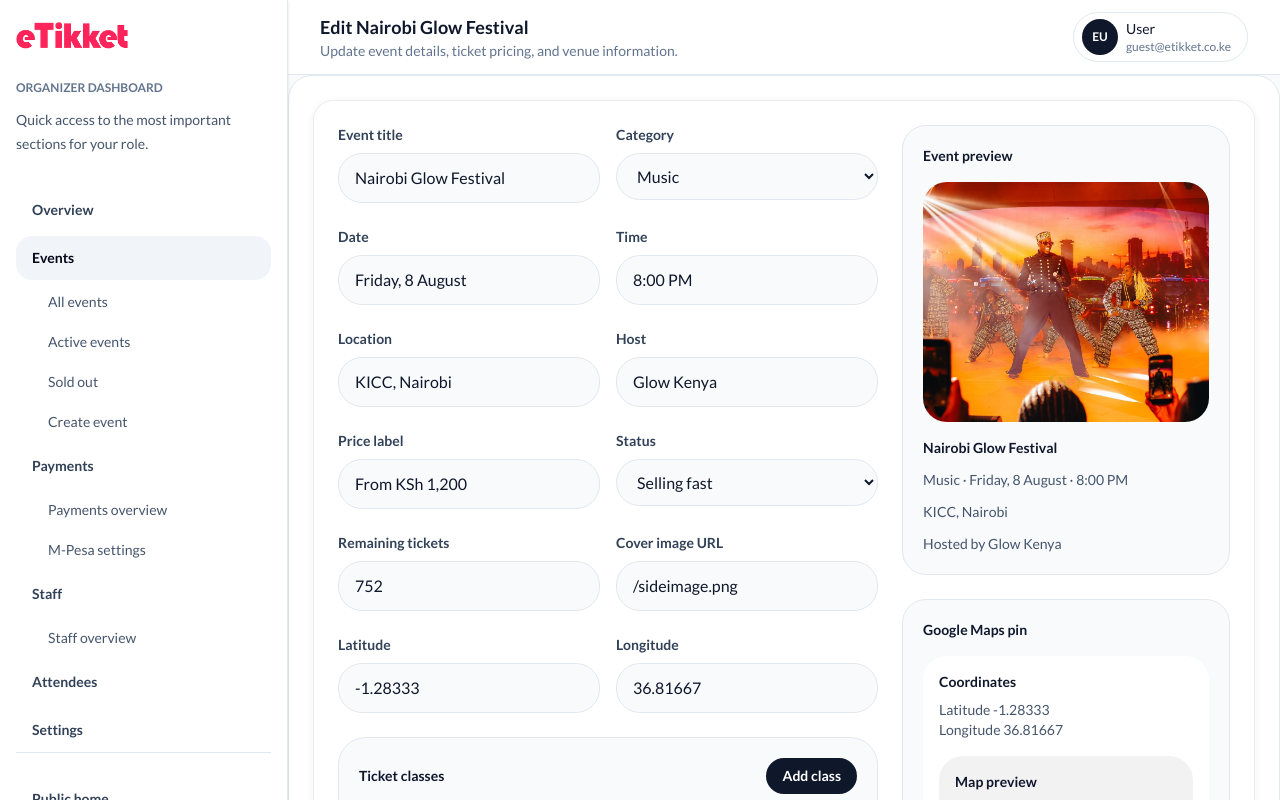
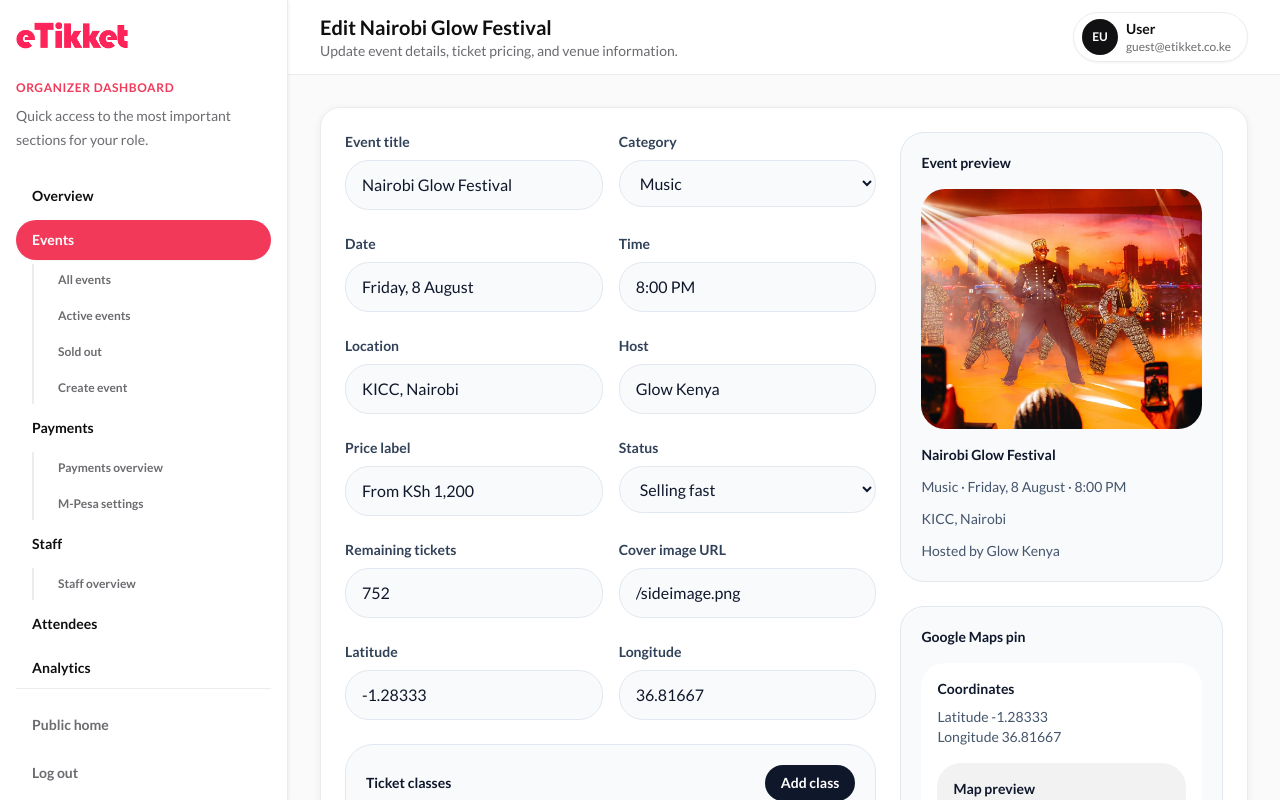
Before and after one commit to dennismutuku2005/eTikket, a Next.js app: page /organizer/events/nairobi-glow-festival/edit in a window 1280 px wide. Shown: the top 800 px of the page. Built offline with nearby package versions, Linux system fonts and the light colour scheme.

Commit message:
nav: replace Settings with Analytics in organizer sidebar

```diff
--- a/components/app-shell.jsx
+++ b/components/app-shell.jsx
@@ -41,7 +41,7 @@ const navItems = {
       children: [{ label: "Staff overview", href: "/organizer/staff" }],
     },
     { label: "Attendees", href: "/organizer/atendeee" },
-    { label: "Settings", href: "/organizer/settings" },
+    { label: "Analytics", href: "/organizer/analytics" },
   ],
   User: [
     { label: "Dashboard", href: "/user/home" },
@@ -69,9 +69,9 @@ export default function AppShell({ role, title, subtitle, children }) {
     : "EU";
 
   return (
-    <main className="min-h-screen bg-slate-50 text-slate-900">
+    <main className="min-h-screen bg-[#fafafa] text-[#0f0f10]">
       <aside
-        className={`fixed inset-y-0 left-0 z-50 w-72 border-r border-slate-200 bg-white shadow-sm transform transition duration-300 ease-out ${
+        className={`fixed inset-y-0 left-0 z-50 w-72 border-r border-[#ececec] bg-white shadow-sm transform transition duration-300 ease-out ${
           menuOpen ? "translate-x-0" : "-translate-x-full"
         } md:translate-x-0`}
       >
@@ -83,18 +83,18 @@ export default function AppShell({ role, title, subtitle, children }) {
             <button
               type="button"
               onClick={() => setMenuOpen(false)}
-              className="rounded-full border border-slate-200 bg-slate-100 px-3 py-1 text-xs font-semibold text-slate-700 transition hover:bg-slate-200 md:hidden"
+              className="rounded-full border border-[#ececec] bg-[#f4f4f5] px-3 py-1 text-xs font-bold text-[#0f0f10] transition hover:bg-[#ececec] md:hidden"
             >
               Close
             </button>
           </div>
 
           <div className="mt-6">
-            <p className="text-xs font-semibold uppercase text-slate-500">{role} dashboard</p>
-            <p className="mt-3 text-sm leading-6 text-slate-600">Quick access to the most important sections for your role.</p>
+            <p className="text-xs font-bold uppercase tracking-wider text-[#f33959]">{role} dashboard</p>
+            <p className="mt-2 text-sm leading-6 text-[#6b6b70]">Quick access to the most important sections for your role.</p>
           </div>
 
-          <nav className="mt-8 space-y-1">
+          <nav className="mt-6 space-y-1">
             {menu.map((item) => {
               const isActive = pathname === item.href || pathname?.startsWith(item.href + "/");
 
@@ -102,22 +102,26 @@ export default function AppShell({ role, title, subtitle, children }) {
                 <div key={item.href} className="space-y-1">
                   <Link
                     href={item.href}
-                    className={`block rounded-2xl px-4 py-3 text-sm font-semibold transition ${
-                      isActive ? "bg-slate-100 text-slate-950" : "text-slate-700 hover:bg-slate-100 hover:text-slate-950"
+                    className={`block rounded-full px-4 py-2.5 text-sm font-bold transition ${
+                      isActive
+                        ? "bg-[#f33959] text-white shadow-xs"
+                        : "text-[#0f0f10] hover:bg-[#f4f4f5] hover:text-[#f33959]"
                     }`}
                   >
                     {item.label}
                   </Link>
                   {item.children ? (
-                    <div className="ml-4 space-y-1">
+                    <div className="ml-4 space-y-1 border-l-2 border-[#ececec] pl-2">
                       {item.children.map((child) => {
                         const childActive = pathname === child.href;
                         return (
                           <Link
                             key={child.href}
                             href={child.href}
-                            className={`block rounded-2xl px-4 py-2 text-sm transition ${
-                              childActive ? "bg-slate-100 text-slate-950" : "text-slate-600 hover:bg-slate-50 hover:text-slate-950"
+                            className={`block rounded-full px-4 py-2 text-xs font-bold transition ${
+                              childActive
+                                ? "bg-[#f4f4f5] text-[#f33959]"
+                                : "text-[#6b6b70] hover:bg-[#f4f4f5] hover:text-[#0f0f10]"
                             }`}
                           >
                             {child.label}
@@ -131,16 +135,16 @@ export default function AppShell({ role, title, subtitle, children }) {
             })}
           </nav>
 
-          <div className="mt-auto border-t border-slate-200 pt-6">
+          <div className="mt-auto border-t border-[#ececec] pt-4 space-y-2">
             <Link
               href="/"
-              className="block rounded-2xl px-4 py-3 text-sm font-semibold text-slate-700 transition hover:bg-slate-100"
+              className="block rounded-full px-4 py-2.5 text-sm font-bold text-[#6b6b70] transition hover:bg-[#f4f4f5] hover:text-[#0f0f10]"
             >
               Public home
             </Link>
             <Link
               href="/logout"
-              className="mt-3 block rounded-2xl px-4 py-3 text-sm font-semibold text-slate-700 transition hover:bg-slate-100"
+              className="block rounded-full px-4 py-2.5 text-sm font-bold text-[#6b6b70] transition hover:bg-[#f4f4f5] hover:text-[#f33959]"
             >
               Log out
             </Link>
@@ -148,55 +152,53 @@ export default function AppShell({ role, title, subtitle, children }) {
         </div>
       </aside>
 
-      {menuOpen && <div className="fixed inset-0 z-40 bg-slate-900/30 md:hidden" onClick={() => setMenuOpen(false)} />}
+      {menuOpen && <div className="fixed inset-0 z-40 bg-black/40 backdrop-blur-xs md:hidden" onClick={() => setMenuOpen(false)} />}
 
       <div className="ml-0 md:ml-72">
-        <header className="sticky top-0 z-40 border-b border-slate-200 bg-white px-4 py-3 sm:px-6 md:px-8">
+        <header className="sticky top-0 z-40 border-b border-[#ececec] bg-white/95 backdrop-blur px-4 py-3 sm:px-6 md:px-8">
           <div className="flex items-center justify-between">
             <div className="flex items-center gap-3">
               <button
                 type="button"
                 onClick={() => setMenuOpen(true)}
-                className="flex h-10 w-10 items-center justify-center rounded-full border border-slate-200 bg-white text-sm font-medium text-slate-700 hover:bg-slate-50 md:hidden"
+                className="flex h-10 w-10 items-center justify-center rounded-full border border-[#ececec] bg-white text-sm font-bold text-[#0f0f10] hover:bg-[#f4f4f5] md:hidden"
                 aria-label="Open menu"
               >
                 ☰
               </button>
 
               <div className="hidden md:block">
-                <h1 className="text-lg font-semibold text-slate-900">{title}</h1>
+                <h1 className="text-xl font-bold text-[#0f0f10]">{title}</h1>
                 {subtitle && (
-                  <p className="text-sm text-slate-500 truncate max-w-md">{subtitle}</p>
+                  <p className="text-sm text-[#6b6b70] truncate max-w-md">{subtitle}</p>
                 )}
               </div>
             </div>
 
             <div className="flex items-center gap-3">
-              <div className="flex items-center gap-2 rounded-full border border-slate-200 bg-white px-2 py-1.5 pr-4">
-                <span className="inline-flex h-9 w-9 items-center justify-center rounded-full bg-slate-900 text-xs font-semibold text-white">
+              <div className="flex items-center gap-2 rounded-full border border-[#ececec] bg-white px-2 py-1.5 pr-4 shadow-xs">
+                <span className="inline-flex h-9 w-9 items-center justify-center rounded-full bg-[#111113] text-xs font-bold text-white">
                   {avatarInitials}
                 </span>
                 <div className="hidden sm:block">
-                  <p className="text-sm font-medium text-slate-900">{session?.name || "User"}</p>
-                  <p className="text-xs text-slate-500">{session?.email || "guest@etikket.co.ke"}</p>
+                  <p className="text-sm font-bold text-[#0f0f10]">{session?.name || "User"}</p>
+                  <p className="text-xs text-[#6b6b70]">{session?.email || "guest@etikket.co.ke"}</p>
                 </div>
               </div>
             </div>
           </div>
 
           <div className="mt-2 block md:hidden">
-            <h1 className="text-base font-semibold text-slate-900">{title}</h1>
+            <h1 className="text-lg font-bold text-[#0f0f10]">{title}</h1>
             {subtitle && (
-              <p className="text-xs text-slate-500 truncate">{subtitle}</p>
+              <p className="text-xs text-[#6b6b70] truncate">{subtitle}</p>
             )}
           </div>
         </header>
 
-        <div className="min-h-screen bg-slate-50 text-slate-900">
-          <div className="mx-auto w-full max-w-none">
-            <div className="rounded-3xl border border-slate-200 bg-white p-6">
-              <section>{children}</section>
-            </div>
+        <div className="min-h-[calc(100vh-65px)] bg-[#fafafa] p-4 sm:p-6 md:p-8">
+          <div className="mx-auto w-full max-w-none space-y-6">
+            {children}
           </div>
         </div>
       </div>
```
